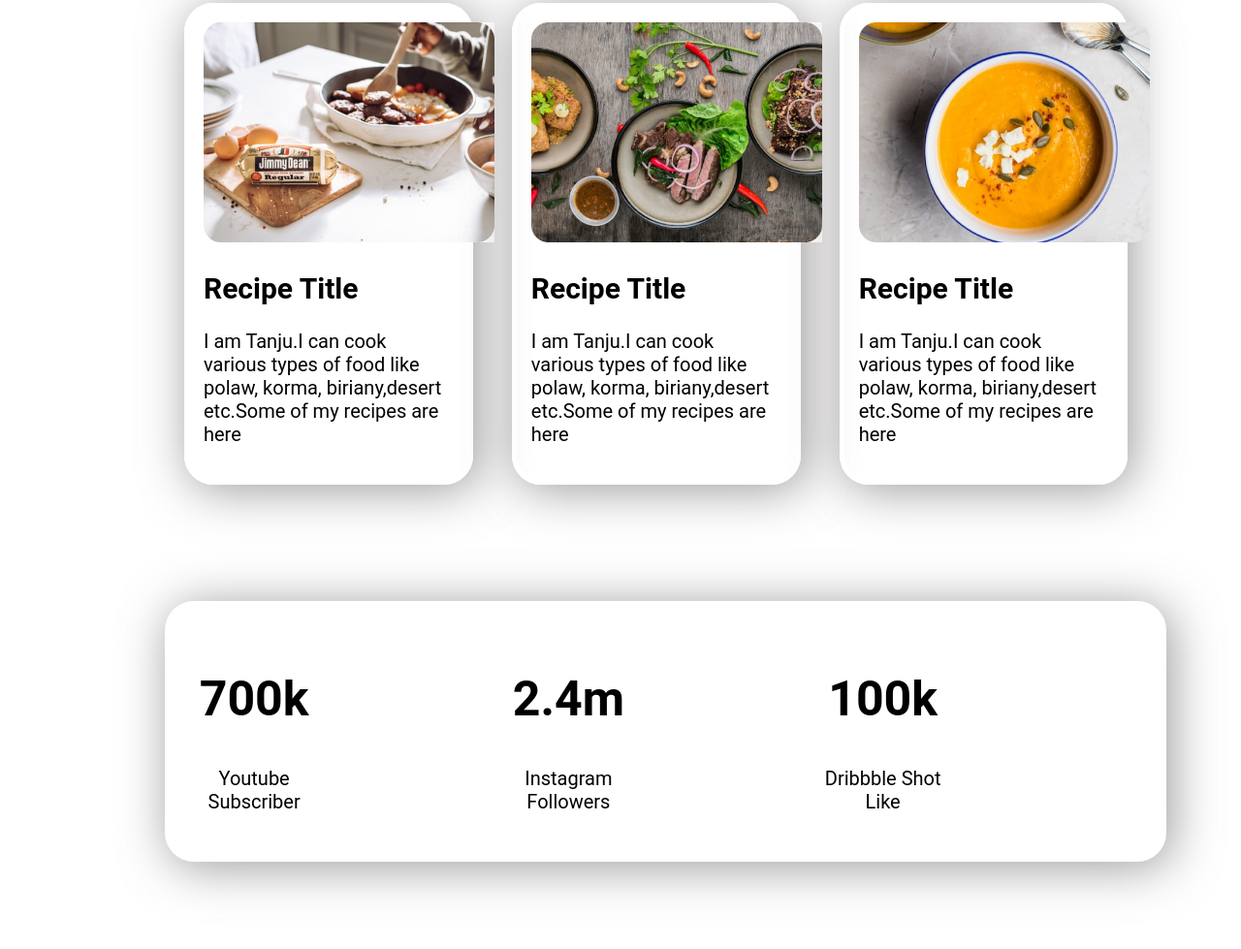
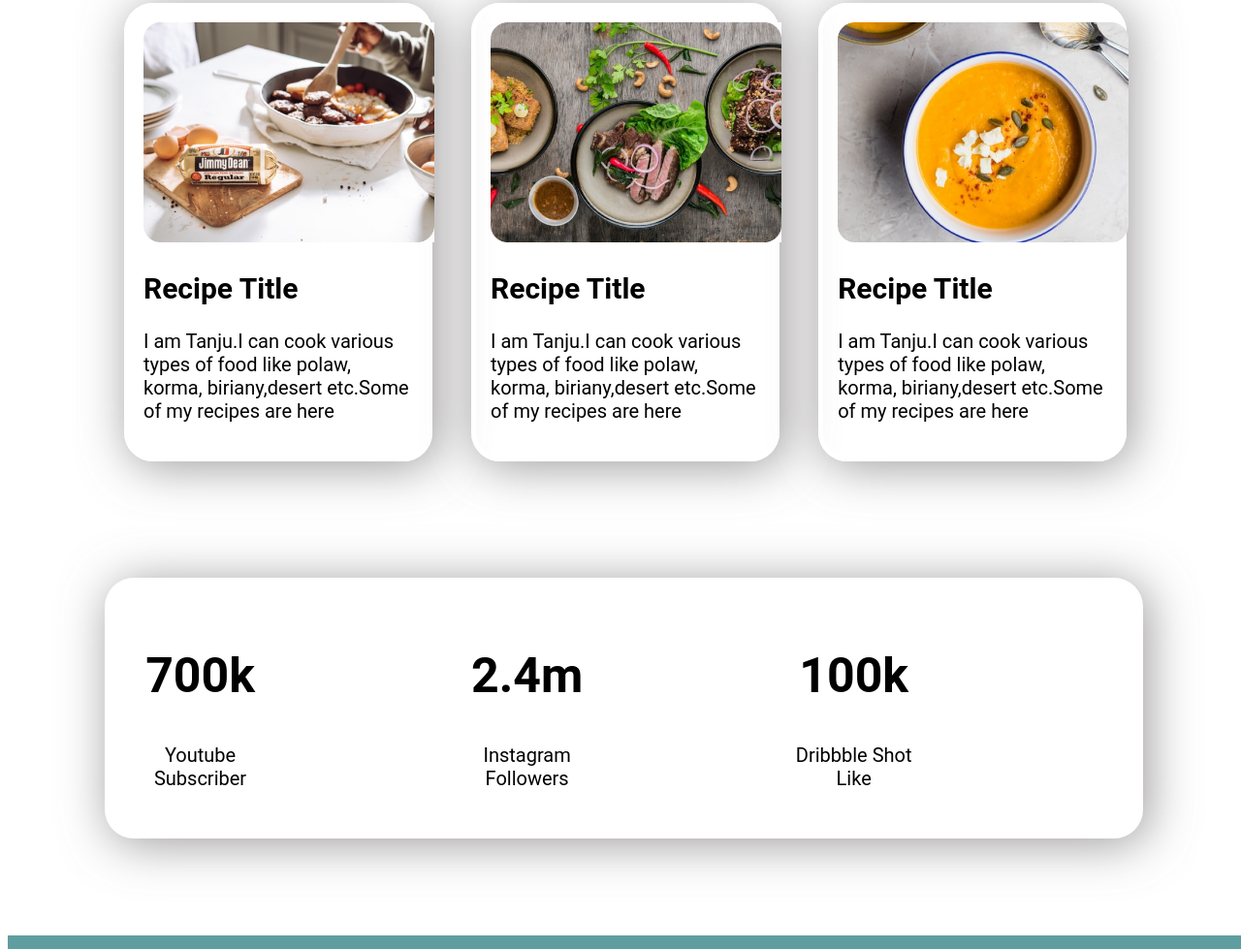
Before and after one commit to sntanju/Food-Network, a plain HTML site: page index.html in a window 1280 px wide. Shown: the part 1527-2506 px from the top of the page at 97% size. Drawn offline with Linux system fonts and the light colour scheme.

Commit message:
fifth-commit

```diff
--- a/style.css
+++ b/style.css
@@ -4,7 +4,6 @@
 body{
     padding-top: 30px;
     font-family: 'Roboto', sans-serif;
-    margin-left: 100px;
     font-size:20px ;
 }
 h1{
@@ -21,6 +20,7 @@ h1{
 }
 .container{
     margin-top: 120px;
+    margin-left: 100px;
 }
 .button-link{
     text-decoration: none;
@@ -41,7 +41,7 @@ h1{
 .width2{
     width: 100%;
     display:flex;
-    margin-left: 70px;
+    margin-left: 100px;
     margin-bottom: 100px;
 }
 .padding1{
@@ -57,7 +57,7 @@ h1{
     box-shadow:5px 5px 50px rgba(117, 113, 113, 0.719) ;
     text-align: center;
     border-radius: 30px;
-    width: 83%;
+    width: 80%;
     padding: 30px;
 }
 .padding2{
```
